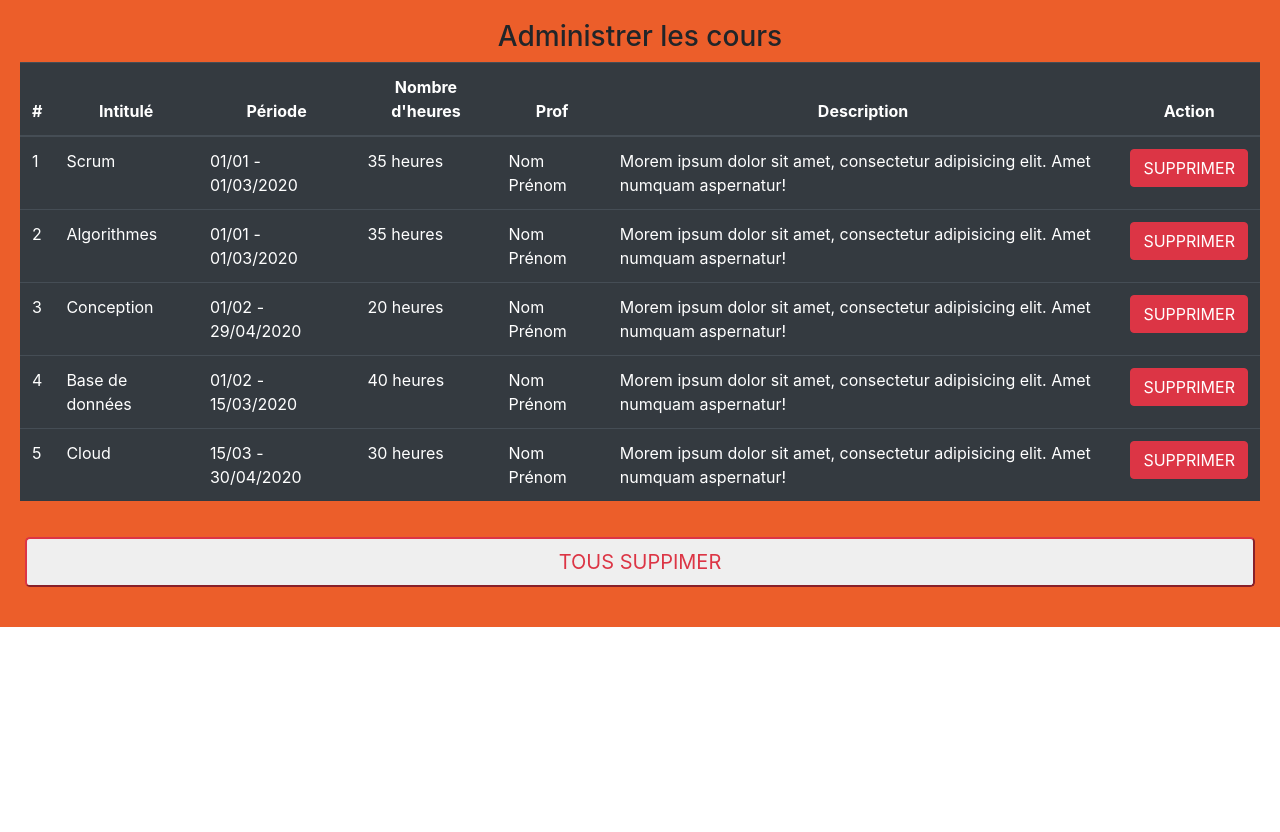
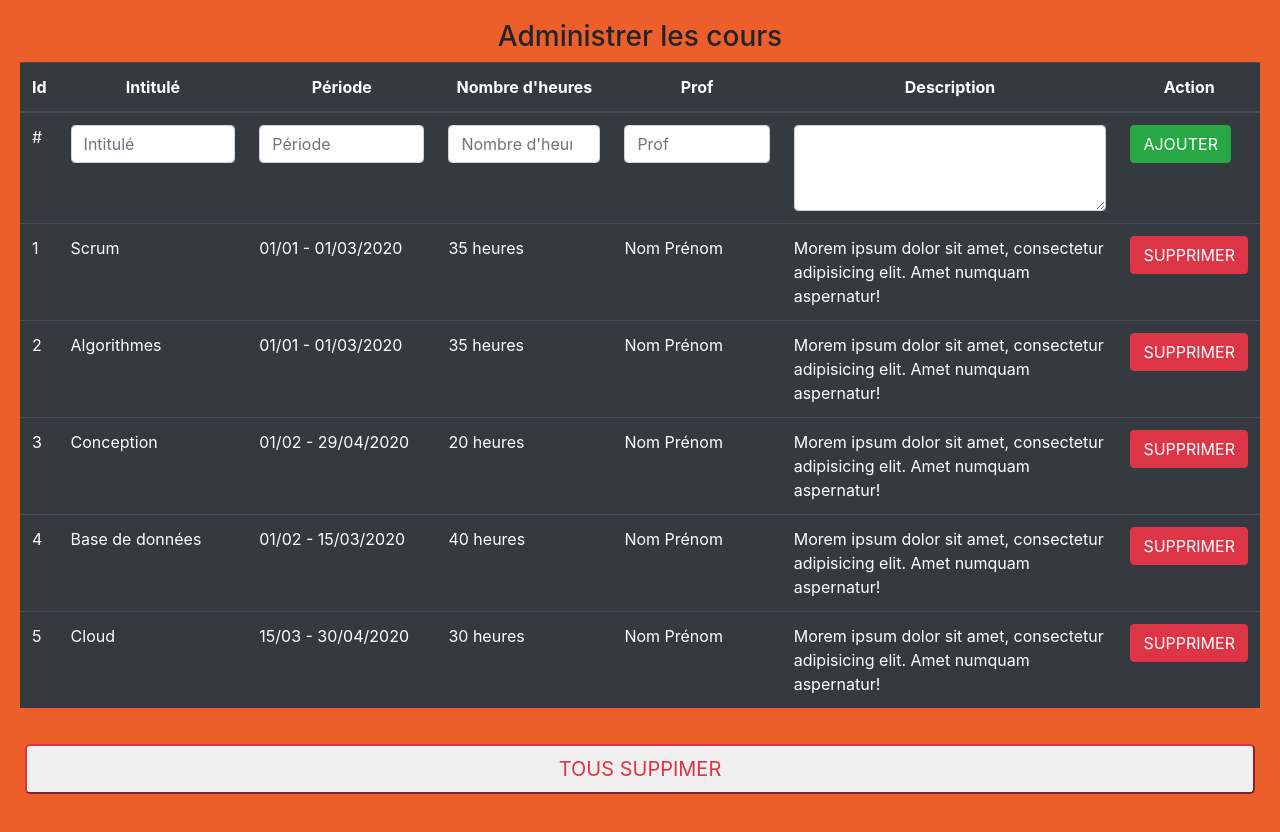
Before and after one commit to DevGaby/miage_project, an Angular app in the folder miageWebApp/: page / in a window 1280 px wide. Before the commit the page ends 800 px from the top, so only its background shows below. Built offline with nearby package versions, Linux system fonts and the light colour scheme.

Commit message:
feat/week-9
implementation function to add one class

```diff
--- a/miageWebApp/src/app/app.module.ts
+++ b/miageWebApp/src/app/app.module.ts
@@ -1,5 +1,6 @@
 import { BrowserModule } from '@angular/platform-browser';
 import { NgModule } from '@angular/core';
+import { FormsModule, ReactiveFormsModule } from '@angular/forms';
 
 import { AppRoutingModule } from './app-routing.module';
 import { AppComponent } from './app.component';
@@ -17,6 +18,8 @@ import { CoursComponent } from './cours/cours.component';
   imports: [
     BrowserModule,
     AppRoutingModule,
+    FormsModule,
+    ReactiveFormsModule
   ],
   providers: [],
   bootstrap: [AppComponent]
--- a/miageWebApp/src/app/cours/cours.component.html
+++ b/miageWebApp/src/app/cours/cours.component.html
@@ -1,10 +1,11 @@
 <div class="container-fluid p-0">
     <div class="card-body">
         <h3 class="text-center">Administrer les cours</h3>
+        <form [formGroup]="addClassForm" (ngSubmit)="onSubmit(addClassForm.value)">
             <table id="classTab" class="table table-dark">
                 <thead>
                     <tr class="text-center">
-                <th scope="col">#</th>
+                    <th scope="col">Id</th>
                     <th scope="col">Intitulé</th>
                     <th scope="col">Période</th>
                     <th scope="col">Nombre d'heures</th>
@@ -14,6 +15,29 @@
                     </tr>
                 </thead>
                 <tbody>
+                <tr>
+
+                    <td> # </td>
+                    <td>
+                        <input type="text" class="form-control" id="titleInput" formControlName="titleInput" placeholder="Intitulé">
+                    </td>
+                    <td>
+                        <input type="text" class="form-control" id="periodInput" formControlName="periodInput" placeholder="Période">
+                    </td>
+                    <td>
+                        <input type="number" class="form-control" id="nbHourInput" formControlName="nbHourInput" placeholder="Nombre d'heure">
+                    </td>
+                    <td>
+                        <input type="text" class="form-control" id="teacherInput" formControlName="teacherInput" placeholder="Prof">
+                    </td>
+                    <td>
+                        <textarea class="form-control" id="descriptionInput" formControlName="descriptionInput" rows="3" cols="25"></textarea>
+                    </td>
+                    <td>
+                        <button type="submit" class="btn btn-success text-uppercase text-center"> ajouter </button>
+                    </td>
+
+              </tr>
                 <tr *ngFor="let c of myClasses">
                     <td > {{ c?.id }} </td>
                     <td > {{ c?.label }} </td>
@@ -25,6 +49,7 @@
                 </tr>
                 </tbody>
             </table>
+        </form>
           <div class="card-body">
               <div class="row">
                   <div class="col">
--- a/miageWebApp/src/app/cours/cours.component.ts
+++ b/miageWebApp/src/app/cours/cours.component.ts
@@ -1,5 +1,5 @@
 import { Component, OnInit } from '@angular/core';
-
+import { FormBuilder, FormGroup } from '@angular/forms';
 
 import { Cours } from '../model/cours';
 import { CoursService } from '../services/cours.service';
@@ -12,8 +12,17 @@ import { CoursService } from '../services/cours.service';
 
 export class CoursComponent implements OnInit {
   myClasses: Cours[] = [];
+  addClassForm: FormGroup;
 
-  constructor(private coursService: CoursService) {}
+  constructor(private coursService: CoursService, private formBuilder: FormBuilder) {
+    this.addClassForm = this.formBuilder.group({
+      titleInput: '',
+      periodInput: '',
+      nbHourInput: '',
+      teacherInput: '',
+      descriptionInput: ''
+    });
+  }
 
   ngOnInit() {
     this.myClasses = this.coursService.getCours();
@@ -28,5 +37,19 @@ export class CoursComponent implements OnInit {
     this.myClasses = this.coursService.deleteClass(currentClasses, id);
   }
 
+  onSubmit(newClasse: any): void {
+    const title = (<HTMLInputElement>document.getElementById('titleInput')).value;
+    const period = (<HTMLInputElement>document.getElementById('periodInput')).value;
+    const nbHour = (<HTMLInputElement>document.getElementById('nbHourInput')).value;
+    const teacher = (<HTMLInputElement>document.getElementById('teacherInput')).value;
+    const description = (<HTMLInputElement>document.getElementById('descriptionInput')).value;
+
+    if (!title || !period || !teacher || !description || !Number.isInteger(+nbHour)) {
+        alert('Vous n\'avez pas remplis tous les champs');
+        return;
+    }
+    const currentClasses = this.myClasses.slice(0, this.myClasses.length);
+    this.myClasses = this.coursService.postClasse(currentClasses, newClasse);
+  }
 
 }
--- a/miageWebApp/src/app/model/cours.ts
+++ b/miageWebApp/src/app/model/cours.ts
@@ -8,7 +8,7 @@ export class Cours {
     teacher: string;
     detail: string;
 
-    constructor(id: number, label: string, period: string, nbHour: Unit, teacher: string, detail: string){
+    constructor(id: number, label: string, period: string, nbHour: Unit, teacher: string, detail: string) {
         this.id = id;
         this.label = label;
         this.period = period;
--- a/miageWebApp/src/app/services/cours.service.ts
+++ b/miageWebApp/src/app/services/cours.service.ts
@@ -1,6 +1,7 @@
 import { Injectable } from '@angular/core';
 import { rawClasses } from '../../data/classes-list';
 import { Cours } from '../model/cours';
+import { Unit } from '../model/unit';
 
 @Injectable({
   providedIn: 'root'
@@ -39,4 +40,14 @@ export class CoursService {
     // oldClasses.splice(idClass, 0);
     return newList;
   }
+
+  postClasse(oldClasses: Cours[], newClasses: any): Cours[] {
+    const hour = new Unit(newClasses.nbHourInput, 'heures');
+    oldClasses.map(c => new Cours(c.id, c.label, c.period, c.nbHour, c.teacher, c.detail));
+    newClasses = new Cours((oldClasses.length + 1), newClasses.titleInput, newClasses.periodInput, hour, newClasses.teacherInput, newClasses.descriptionInput);
+    oldClasses.push(newClasses);
+    console.log(oldClasses);
+    // La méthode fonctionne mais ca me creer un tableau cours dans mon tableau Cous existant pkoi?
+    return oldClasses;
+  }
 }
```
Lines whose indentation alone changed are shown as unchanged.
